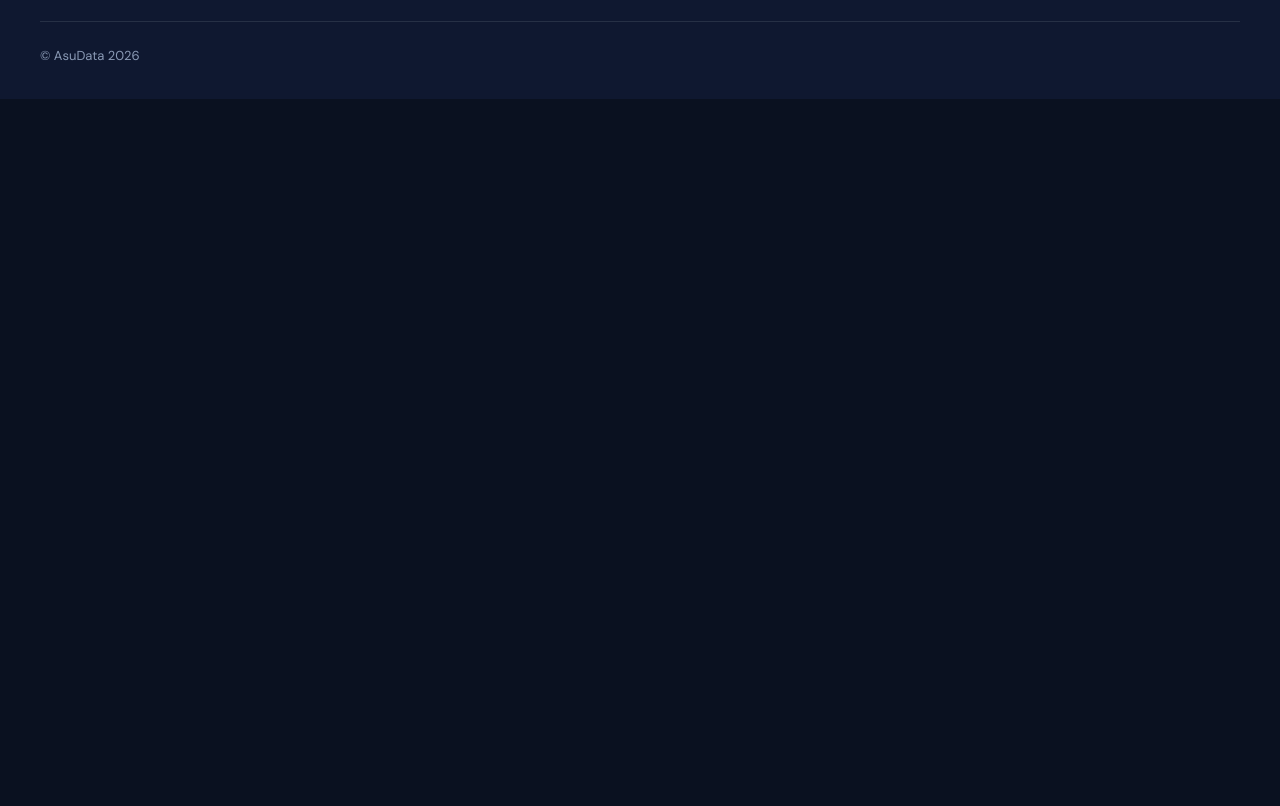
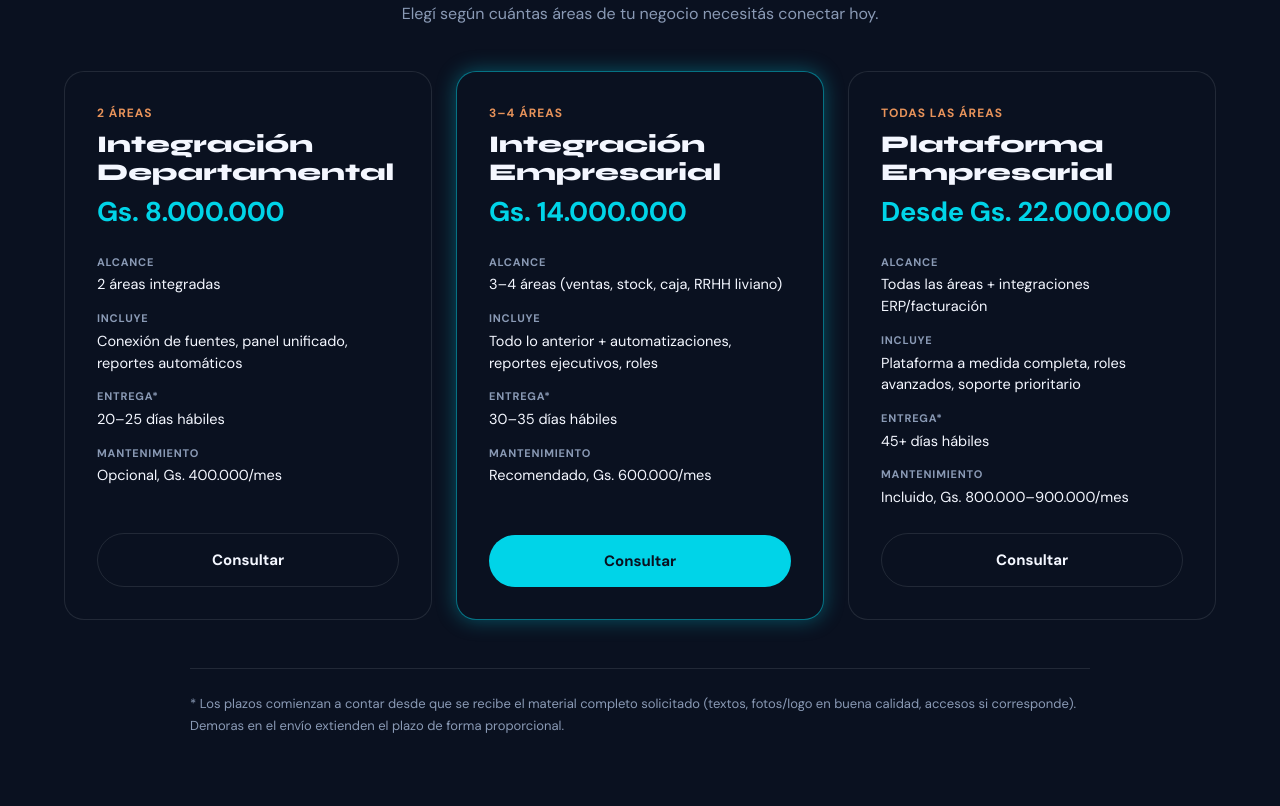
Before and after one commit to juandomecqz-creator/AsuData, a plain HTML site: page web/sistema-datos.html in a window 1280 px wide. Shown: the part 816-1622 px from the top of the page. Before the commit the page ends 915 px from the top, so only its background shows below. Drawn offline with Linux system fonts and the light colour scheme.

Commit message:
Write full Sistema de Datos page copy from SERVICIOS.md
Builds out the 3 tier cards (Departamental/Empresarial/Plataforma)
with alcance, incluye, entrega and mantenimiento, plus the fixed
legal note on timelines. Tier labels use real scope (2 áreas, 3–4
áreas, todas las áreas) instead of generic Nivel 1/2/3. Hero intro
replaced with insignia-line framing per CLAUDE.md positioning.

Co-Authored-By: Claude Sonnet 5 <noreply@anthropic.com>

```diff
--- a/web/css/main.css
+++ b/web/css/main.css
@@ -118,6 +118,17 @@ nav.scrolled{background:rgba(15,24,48,0.95)}
 .pkg-price{font-family:var(--font-body);font-variant-numeric:tabular-nums;font-size:1.5rem;color:var(--cyan);font-weight:700;letter-spacing:-0.3px;margin-bottom:6px}
 .pkg-entrega{font-size:13px;color:var(--gray)}
 .line-more{display:inline-block;margin-top:24px;font-size:14px;font-weight:700;color:var(--cyan)}
+
+/* ===== TIER CARDS (Sistema de Datos) ===== */
+.tier-grid{display:grid;grid-template-columns:repeat(auto-fit,minmax(280px,1fr));gap:24px}
+.tier-card{background:var(--dark);border:1px solid var(--border);border-radius:var(--r-lg);padding:32px;display:flex;flex-direction:column}
+.tier-card.featured{border-color:rgba(0,212,232,0.5);box-shadow:var(--glow-cyan)}
+.tier-name{font-size:12px;font-weight:700;text-transform:uppercase;letter-spacing:1px;color:var(--warm)}
+.tier-card h3{margin:8px 0 4px}
+.tier-price{font-family:var(--font-body);font-variant-numeric:tabular-nums;font-size:1.7rem;font-weight:700;color:var(--cyan);letter-spacing:-0.3px;margin-bottom:20px}
+.tier-rows{display:flex;flex-direction:column;gap:14px;margin-bottom:24px;flex:1}
+.tier-row dt{font-size:11px;font-weight:700;text-transform:uppercase;letter-spacing:0.8px;color:var(--gray);margin-bottom:3px}
+.tier-row dd{font-size:14.5px;color:var(--light);line-height:1.5}
 .line-sub{margin-top:44px;padding-top:36px;border-top:1px solid var(--border)}
 .line-sub h4{margin-bottom:16px}
 .line-sub-note{font-size:14px;background:rgba(232,147,90,0.08);border:1px solid rgba(232,147,90,0.25);color:var(--warm);padding:14px 18px;border-radius:var(--r-md);margin-top:16px}
--- a/web/sistema-datos.html
+++ b/web/sistema-datos.html
@@ -4,9 +4,10 @@
 <meta charset="UTF-8">
 <meta name="viewport" content="width=device-width, initial-scale=1.0">
 <title>Sistema de Datos para Empresas — AsuData</title>
+<meta name="description" content="Integramos las áreas de tu empresa en un solo panel: ventas, stock, caja y RRHH conectados, con reportes automáticos. La línea insignia de AsuData.">
 <link rel="preconnect" href="https://fonts.googleapis.com">
 <link href="https://fonts.googleapis.com/css2?family=Syne:wght@700;800&family=DM+Sans:wght@400;500;700&display=swap" rel="stylesheet">
-<link rel="stylesheet" href="css/main.css?v=7">
+<link rel="stylesheet" href="css/main.css?v=8">
 </head>
 <body>
 
@@ -25,14 +26,113 @@
   </div>
 </nav>
 
-<section class="placeholder">
+<section class="hero">
   <div class="container">
     <span class="section-label">Sistema de Datos para Empresas</span>
     <h1>Toda tu empresa, un solo lugar</h1>
-    <p>Estamos terminando el detalle de los 3 niveles de integración. Escribinos por WhatsApp mientras tanto.</p>
-    <div style="margin-top:32px">
+    <p>Esta es la línea insignia de AsuData: el paso siguiente cuando tu web, tus dashboards
+       o tus sistemas a medida ya te dieron datos por área, pero esas áreas todavía no se
+       hablan entre sí. Acá centralizamos todo en un solo panel.</p>
+    <div class="hero-actions">
       <a href="https://wa.me/595985309007" target="_blank" rel="noopener" class="btn btn-primary">Hablemos por WhatsApp</a>
     </div>
+  </div>
+</section>
+
+<section class="section reveal">
+  <div class="container">
+    <div class="section-header">
+      <span class="section-label">3 niveles de integración</span>
+      <h2>Departamental, Empresarial o Plataforma completa</h2>
+      <p>Elegí según cuántas áreas de tu negocio necesitás conectar hoy.</p>
+    </div>
+
+    <div class="tier-grid">
+      <div class="tier-card">
+        <span class="tier-name">2 áreas</span>
+        <h3>Integración Departamental</h3>
+        <div class="tier-price">Gs. 8.000.000</div>
+        <dl class="tier-rows">
+          <div class="tier-row">
+            <dt>Alcance</dt>
+            <dd>2 áreas integradas</dd>
+          </div>
+          <div class="tier-row">
+            <dt>Incluye</dt>
+            <dd>Conexión de fuentes, panel unificado, reportes automáticos</dd>
+          </div>
+          <div class="tier-row">
+            <dt>Entrega*</dt>
+            <dd>20–25 días hábiles</dd>
+          </div>
+          <div class="tier-row">
+            <dt>Mantenimiento</dt>
+            <dd>Opcional, Gs. 400.000/mes</dd>
+          </div>
+        </dl>
+        <a href="https://wa.me/595985309007" target="_blank" rel="noopener" class="btn btn-secondary">Consultar</a>
+      </div>
+
+      <div class="tier-card featured">
+        <span class="tier-name">3–4 áreas</span>
+        <h3>Integración Empresarial</h3>
+        <div class="tier-price">Gs. 14.000.000</div>
+        <dl class="tier-rows">
+          <div class="tier-row">
+            <dt>Alcance</dt>
+            <dd>3–4 áreas (ventas, stock, caja, RRHH liviano)</dd>
+          </div>
+          <div class="tier-row">
+            <dt>Incluye</dt>
+            <dd>Todo lo anterior + automatizaciones, reportes ejecutivos, roles</dd>
+          </div>
+          <div class="tier-row">
+            <dt>Entrega*</dt>
+            <dd>30–35 días hábiles</dd>
+          </div>
+          <div class="tier-row">
+            <dt>Mantenimiento</dt>
+            <dd>Recomendado, Gs. 600.000/mes</dd>
+          </div>
+        </dl>
+        <a href="https://wa.me/595985309007" target="_blank" rel="noopener" class="btn btn-primary">Consultar</a>
+      </div>
+
+      <div class="tier-card">
+        <span class="tier-name">Todas las áreas</span>
+        <h3>Plataforma Empresarial</h3>
+        <div class="tier-price">Desde Gs. 22.000.000</div>
+        <dl class="tier-rows">
+          <div class="tier-row">
+            <dt>Alcance</dt>
+            <dd>Todas las áreas + integraciones ERP/facturación</dd>
+          </div>
+          <div class="tier-row">
+            <dt>Incluye</dt>
+            <dd>Plataforma a medida completa, roles avanzados, soporte prioritario</dd>
+          </div>
+          <div class="tier-row">
+            <dt>Entrega*</dt>
+            <dd>45+ días hábiles</dd>
+          </div>
+          <div class="tier-row">
+            <dt>Mantenimiento</dt>
+            <dd>Incluido, Gs. 800.000–900.000/mes</dd>
+          </div>
+        </dl>
+        <a href="https://wa.me/595985309007" target="_blank" rel="noopener" class="btn btn-secondary">Consultar</a>
+      </div>
+    </div>
+
+    <p class="legal-note">* Los plazos comienzan a contar desde que se recibe el material completo solicitado (textos, fotos/logo en buena calidad, accesos si corresponde). Demoras en el envío extienden el plazo de forma proporcional.</p>
+  </div>
+</section>
+
+<section class="section cta-band reveal">
+  <div class="container">
+    <h2>¿Cuál nivel le queda a tu empresa?</h2>
+    <p>Contanos cuántas áreas manejás hoy y te decimos, sin vueltas, por dónde empezar.</p>
+    <a href="https://wa.me/595985309007" target="_blank" rel="noopener" class="btn btn-primary">Hablemos por WhatsApp</a>
   </div>
 </section>
 
@@ -64,6 +164,6 @@
   <div class="footer-bottom">© AsuData 2026</div>
 </footer>
 
-<script src="js/main.js?v=7"></script>
+<script src="js/main.js?v=8"></script>
 </body>
 </html>
```
Also changed, not shown: web/contacto.html (+2 -2 lines), web/index.html (+2 -2 lines), web/nosotros.html (+2 -2 lines), web/servicios.html (+2 -2 lines).
